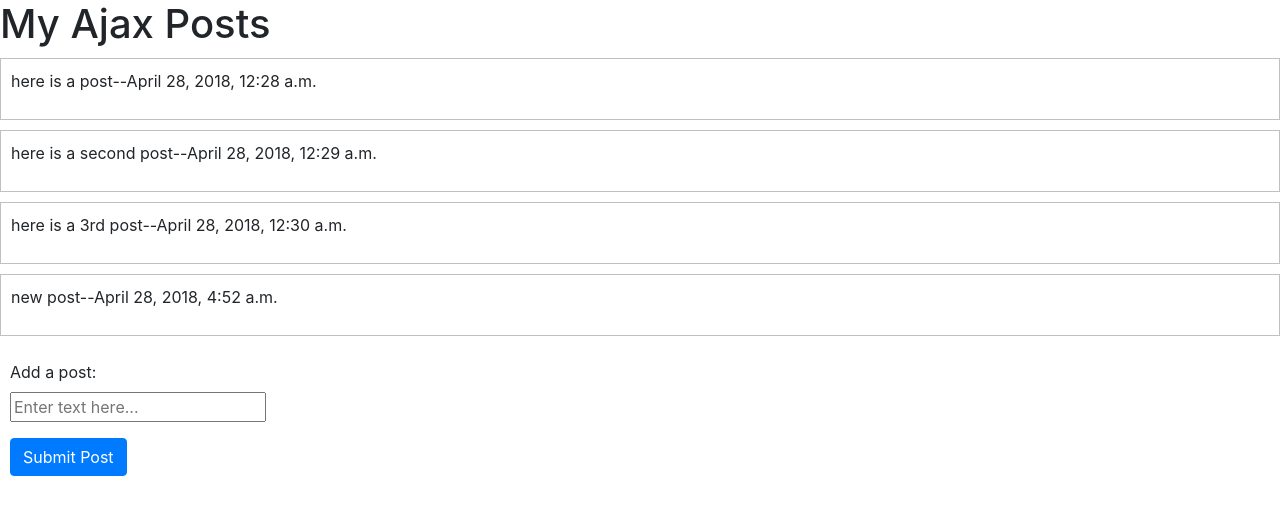
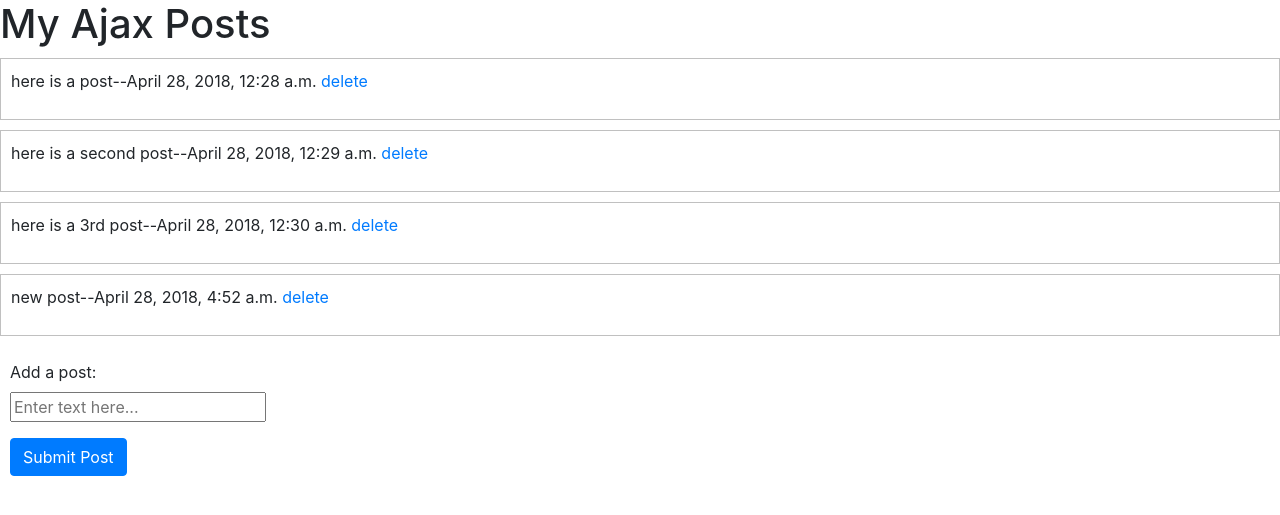
Before and after one commit to lcolsant/ajax_post, a Django app: template apps/main/templates/main/index.html in a window 1280 px wide. Shown: the top 515 px of the page. Run offline with Django 3.2, Linux system fonts and the light colour scheme; the template is opened without the code that fills it: values that come from a table or form of the project are taken from there, others are empty; data comes from the database, SQL or seed files in the repository; both versions use the stored data as it was after the commit; parts of the project's set-up code (start-up, migrations or seed data) failed here and were passed over; some libraries are stand-ins or nearby versions.

Commit message:
updated files

```diff
--- a/apps/main/templates/main/index.html
+++ b/apps/main/templates/main/index.html
@@ -11,7 +11,7 @@
     <h1>My Ajax Posts</h1>
     {% for post in posts %}
     <div id="newPost" style="border:1px solid silver; margin-top:10px; padding: 10px">
-        <p>{{post.post}}--{{post.created_at}}</p>
+        <p>{{post.post}}--{{post.created_at}} <a href="/delete/{{post.id}}">delete</a></p>
     </div>
     {% endfor %}
     <br>
--- a/apps/main/urls.py
+++ b/apps/main/urls.py
@@ -4,4 +4,5 @@ from . import views
 urlpatterns = [
     url(r'^$', views.index),
     url(r'^add_post$', views.add_post),
+     url(r'^delete/(?P<id>\d+)$', views.delete),
 ]
```
Also changed, not shown: apps/main/views.py (+6 -1 lines), db.sqlite3, 2 other files.
